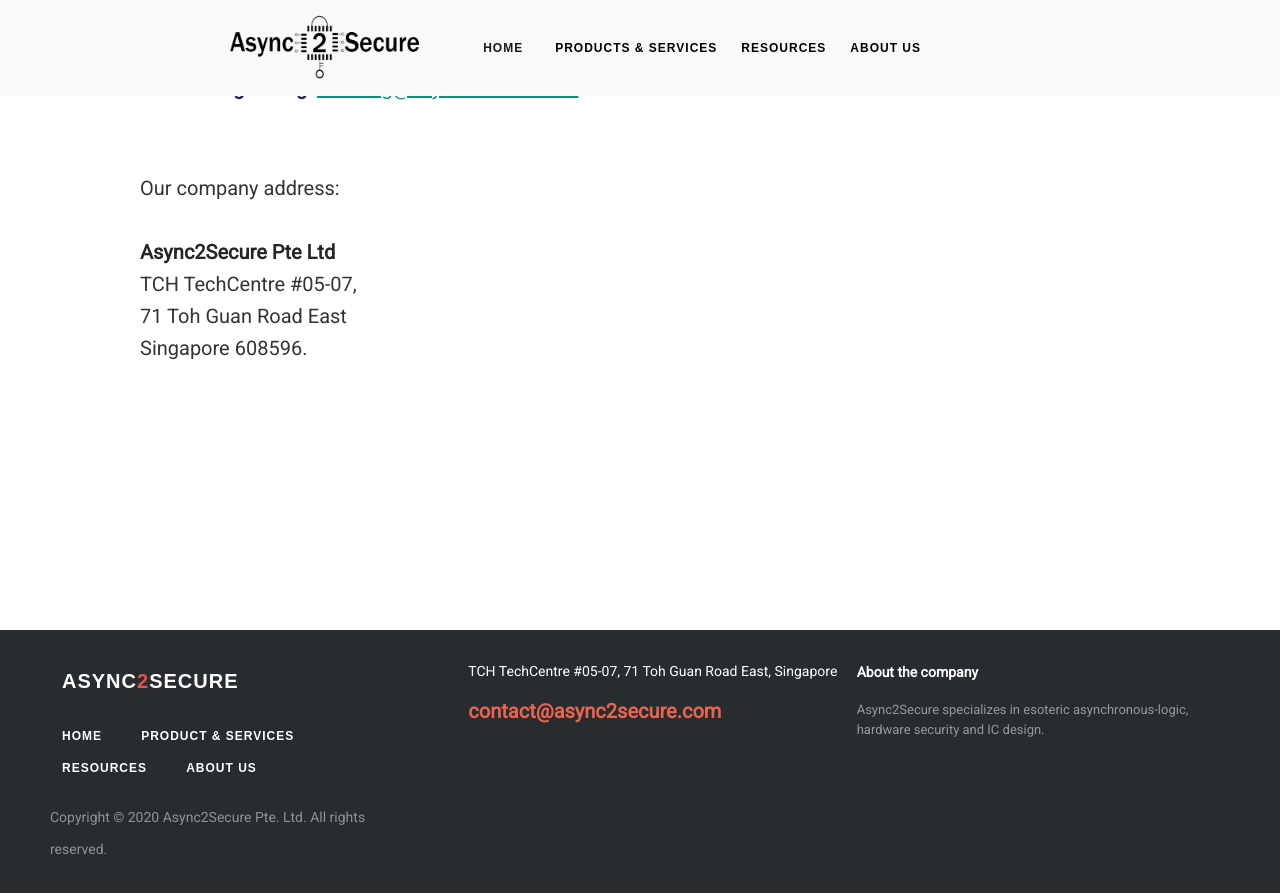
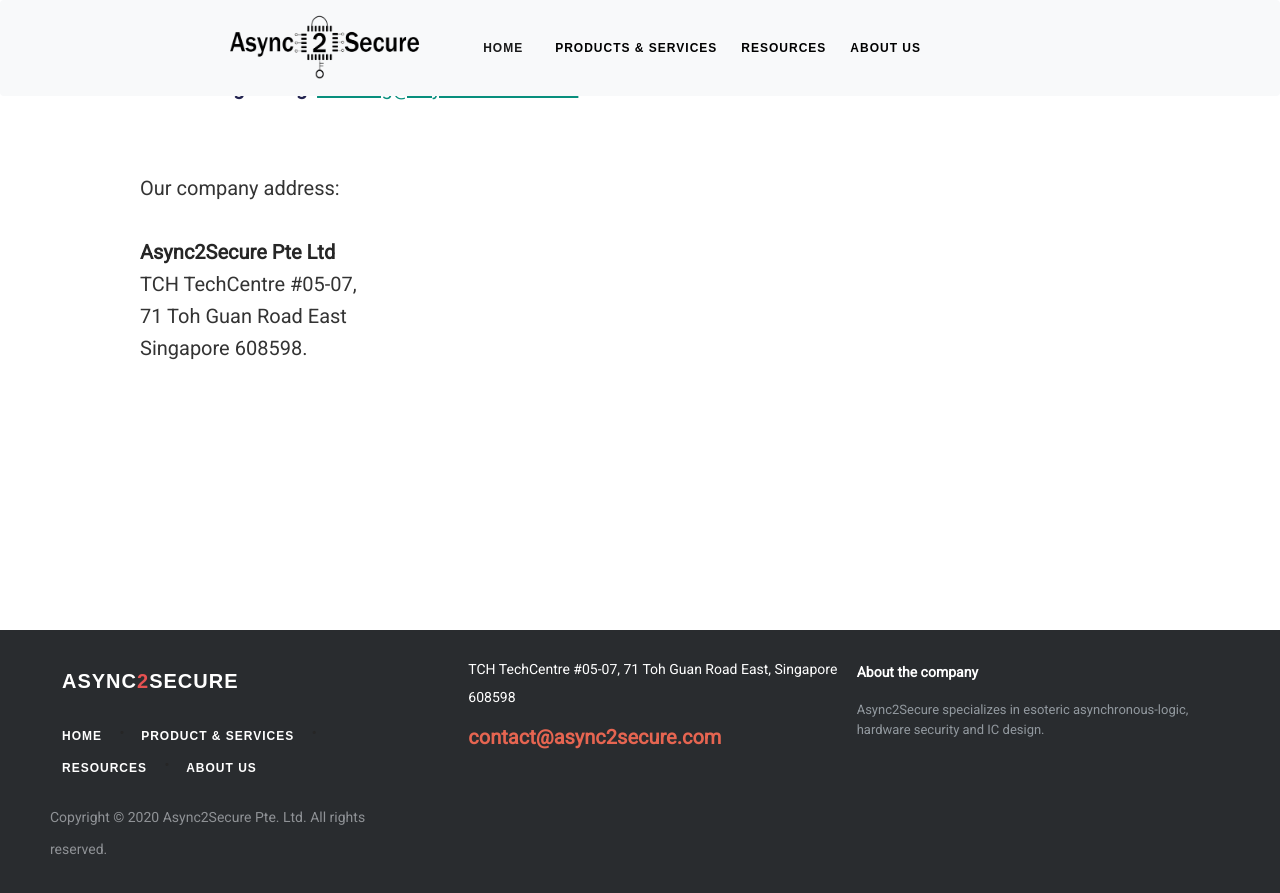
Before and after one commit to async2secure/async2secure.github.io, a Jekyll site: the page built from _pages/about/contact.md, in a window 1280 px wide and 900 px high, scrolled down 453 px. Shown: the top 893 px of the window. Built offline with Jekyll 4.4.1, drawn with Linux system fonts in a browser that asks for light colours; some web fonts are replaced.

Commit message:
change postal code

```diff
--- a/_includes/footer.html
+++ b/_includes/footer.html
@@ -8,7 +8,7 @@
       <div class="col-sm-6 col-md-4 footer-contacts">
           <div><span class="fa fa-map-marker footer-contacts-icon"> </span>
               <p><span class="new-line-span">TCH TechCentre #05-07,
-                71 Toh Guan Road East, Singapore</span></p>
+                71 Toh Guan Road East, Singapore 608598</span></p>
           </div>
           <div><i class="fa fa-envelope footer-contacts-icon"></i>
               <p> <a href = "mailto: contact@async2secure.com">contact@async2secure.com</a></p>
--- a/_pages/about/contact.md
+++ b/_pages/about/contact.md
@@ -32,9 +32,8 @@ Our company address:
 <strong>Async2Secure Pte Ltd</strong>
 TCH TechCentre #05-07,
 71 Toh Guan Road East
-Singapore 608596.
+Singapore 608598.
 </p>
 </pre>
 
-
 </article>
```
